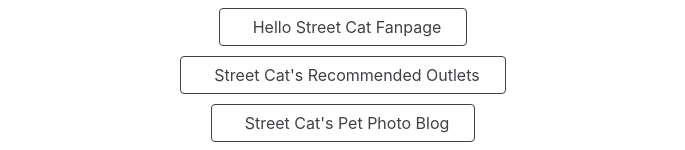
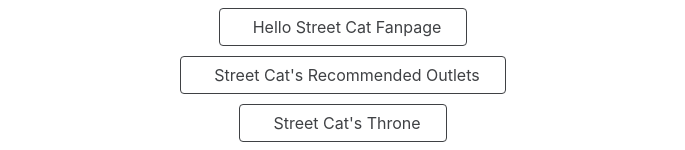
Before and after one commit to StreetCatLove/streetcatlove.github.io, a Jekyll site: the page built from CHANGELOG.md, in a window 1280 px wide. Shown: the part 389-539 px from the top of the page, without its empty margins (297-982 px from the left). Built offline with Jekyll 4.4.1, drawn with Linux system fonts in a browser that asks for light colours; nearby versions of some CDN libraries; our own code applies the rules of GitHub Pages for plain Markdown files.

Commit message:
Update links.yml

```diff
--- a/_data/links.yml
+++ b/_data/links.yml
@@ -23,10 +23,6 @@ buttons:
       url: https://streetcatlove.github.io/recs/
       icon: tdesign:video-library # Icons are optional
 
-    - title: Street Cat's Pet Photo Blog
-      url: https://streetcatlove.github.io/photo/
-      icon: tdesign:camera # Icons are optional
-
     - title: Street Cat's Throne
       url: https://throne.com/streetcat
       icon: tdesign:gift # Icons are optional
```
